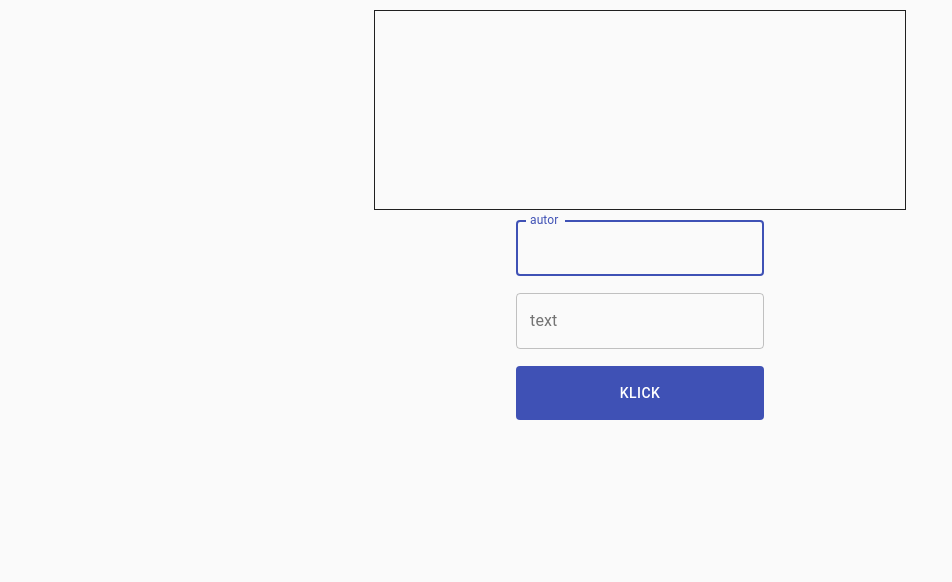
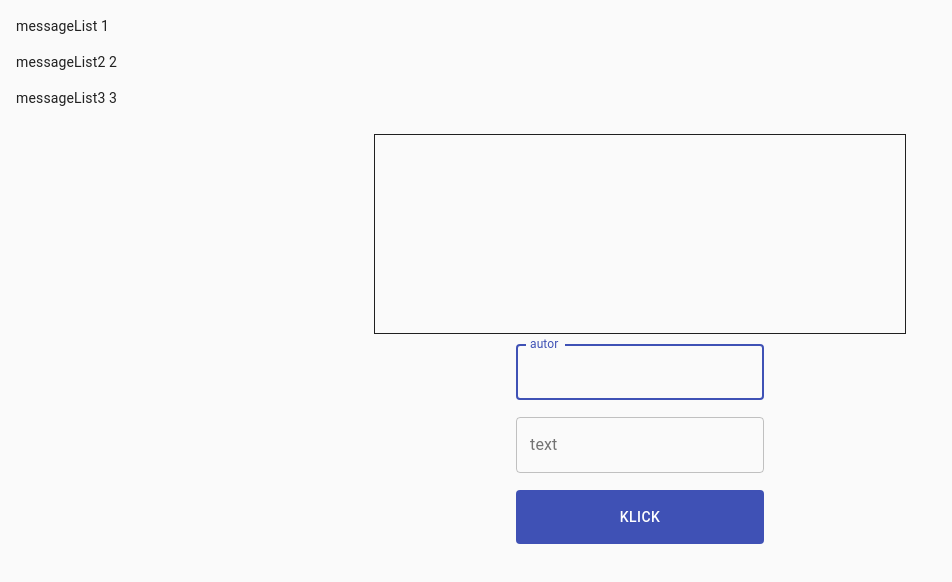
Before and after one commit to Rostislav-prog/homework-2, a React (Create React App) app: page / in a window 1280 px wide. Shown: the top 582 px of the page, without its empty margins (0-952 px from the left). Built offline with nearby package versions, Linux system fonts and the light colour scheme.

Commit message:
поправил ChartArray

```diff
--- a/src/App.js
+++ b/src/App.js
@@ -17,13 +17,17 @@ function App() {
     const t = setTimeout(() => {
       alert('Сообщение отправлено');
     }, 500);
+        return () => {
+        clearTimeout(t);
+      };
   }, [messageList]);
 
   return (
     <>
       <CssBaseline />
+      <ChartArray messageList={messageList} />
       <Container maxWidth="sm">
-      <ChartArray messageList={messageList} />
+
       <Chart messageList={messageList} />
       <Form messageList={messageList} setMessageList={setMessageList} />
       </Container>
--- a/src/ChartArray.js
+++ b/src/ChartArray.js
@@ -1,18 +1,27 @@
-import React from 'react';
+import { List, ListItem } from "@material-ui/core";
+import React, { useState } from 'react';
 
-function ChartArray({messageList}) {
+function ChartArray({ messageList }) {
 
-    const chartArray = messageList.map((element) => {
-        return ({ autor: element.autor, id: element.id } )
-    });
+    const [chartArray, setChartArray] = useState([
+        { name: 'messageList', id: 1 },
+        { name: 'messageList2', id: 2 },
+        { name: 'messageList3', id: 3 }
+    ]);
 
     return (
 
-        <div>
+    <List className="chat-list">
+
             {chartArray.map((element) => {
-                return (<div key={element.id}>{element.autor} {element.id}</div>)
+            return <ListItem><div key={element.id}>{element.name} {element.id}</div></ListItem>
             })}
-        </div>
+
+    </List>
+
+
+
+
     );
 
 }
```
